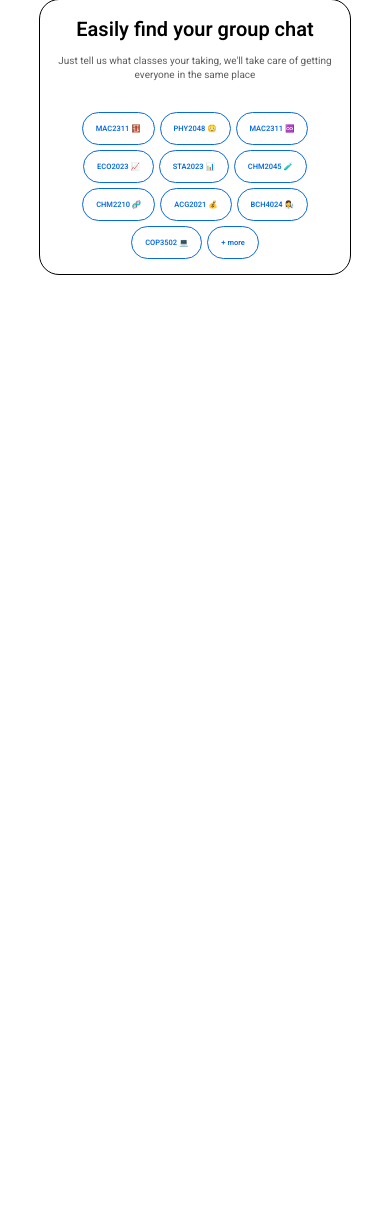
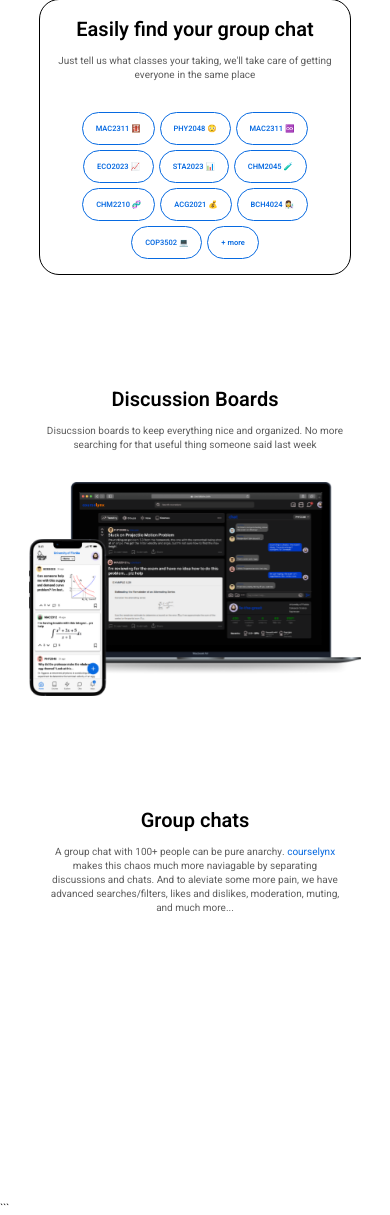
Before and after one commit to Courselynx/landing-page, a Flask app: page / in a window 390 px wide. Shown: the part 786-2001 px from the top of the page. Before the commit the page ends 1061 px from the top, so only its background shows below. Run offline with Flask 3, Linux system fonts and the light colour scheme.

Commit message:
added group chat section

````diff
--- a/static/css/styles.css
+++ b/static/css/styles.css
@@ -181,7 +181,7 @@
   align-items: center;
   justify-content: center;
   gap: 2rem;
-  margin-bottom: 19rem;
+  margin-bottom: 10rem;
 }
 
 .phoneputer {
@@ -192,6 +192,24 @@
 .dbs {
   width: 30%;
   opacity: 0;
+}
+
+.gigf {
+  width: 30%;
+  border-radius: 2rem;
+  opacity: 0;
+}
+
+.chat-group {
+  width: 50%;
+  max-width: 600px;
+}
+
+.four {
+  gap: 3rem;
+}
+.blue {
+  color: #076ae1;
 }
 
 
@@ -272,4 +290,15 @@
       font-size: 1rem;
     }
 
+    .gigf {
+      width: 50%;
+      border-radius: 2rem;
+      opacity: 0;
+    }
+
+    .chat-group {
+      width: 80%;
+      max-width: 600px;
+    }
+
 }
--- a/static/js/script.js
+++ b/static/js/script.js
@@ -2,6 +2,8 @@
 const box = document.querySelector('.box');
 const dbs = document.querySelector('.dbs');
 const photo = document.querySelector('.phoneputer')
+const chat = document.querySelector('.chat-group')
+const gif = document.querySelector('.gigf')
 
 // Listen for the scroll event on the window
 window.addEventListener('scroll', () => {
@@ -15,4 +17,9 @@
         dbs.classList.add('animate__animated', 'animate__fadeInLeft');
         photo.classList.add('animate__animated', 'animate__fadeInRight');
     }
+    if (window.scrollY >= window.innerHeight/0.6){
+        chat.classList.add('animate__animated', 'animate__fadeInLeft');
+        gif.classList.add('animate__animated', 'animate__fadeInRight');
+    }
+
 });
--- a/templates/index.html
+++ b/templates/index.html
@@ -59,6 +59,15 @@
             </div>
             <img class="phoneputer" src="{{ url_for('static', filename='images/phone-mac.png') }}" alt="phone and computer displaying user interface">
         </section>
+        <section class="container-three four">
+            <div class="text chat-group">
+                <h1 class="big-text two">Group chats</h1>
+                <p class="info">A group chat with 100+ people can be pure anarchy. <span class="blue">courselynx</span> makes this chaos much more naviagable by separating discussions and chats. And to aleviate some more pain, we have advanced searches/filters, likes and dislikes, moderation, muting, and much more...</p>
+            </div>
+            <img src="{{ url_for('static', filename='images/chat-gif.gif') }}" alt="gif of messages" class="gigf">
+        </section>
     </div>
     <script src="{{ url_for('static', filename='js/script.js') }}"></script>
 </html>
+
+```
````
